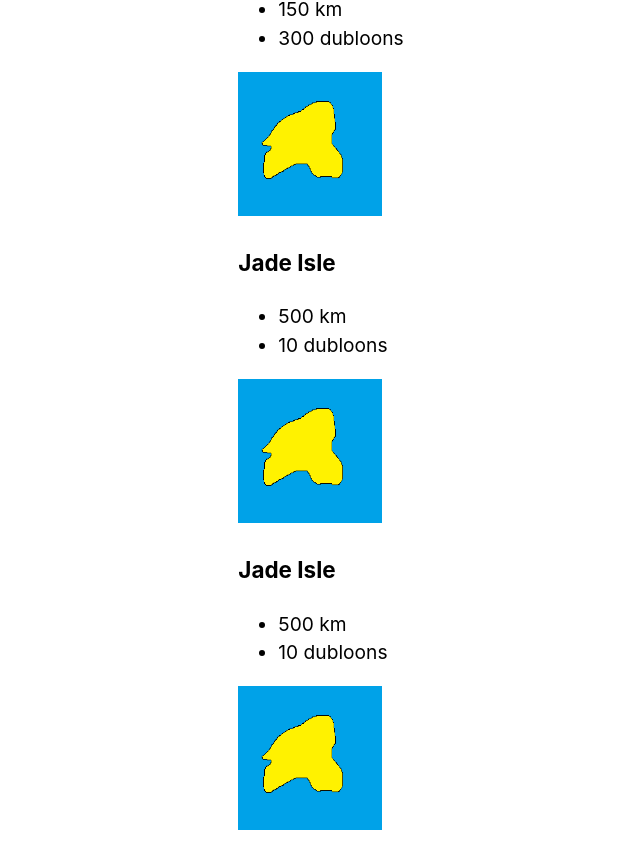
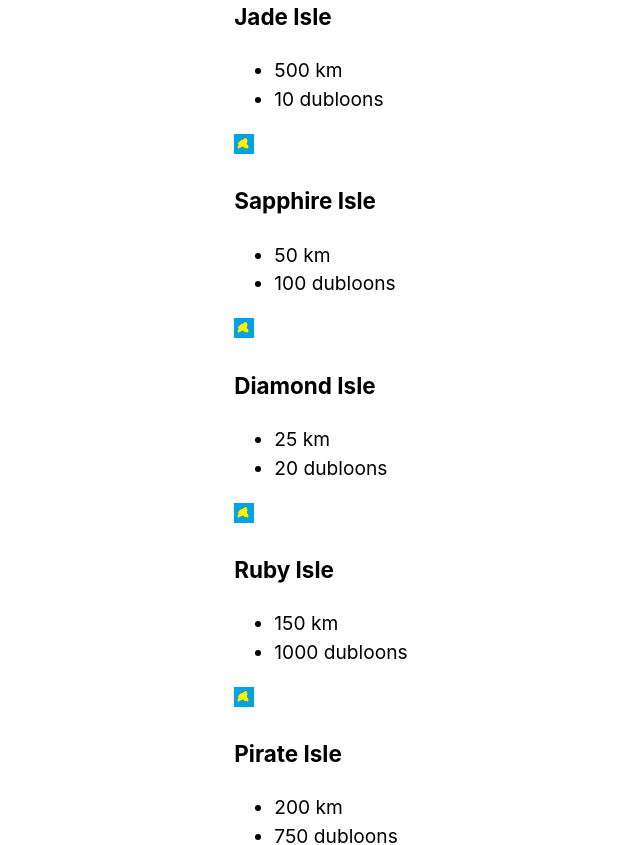
Before and after one commit to george-kirby/looty, a Next.js app: page / in a window 1280 px wide. Shown: the part 1187-2032 px from the top of the page, without its empty margins (319-959 px from the left). Built offline with nearby package versions, Linux system fonts and the light colour scheme.

Commit message:
update loots data

```diff
--- a/components/LootCard.js
+++ b/components/LootCard.js
@@ -8,8 +8,8 @@ export default function LootCard( { loot } ) {
             <Image
               priority
               src={image.src}
-              height={144}
-              width={144}
+              height={20}
+              width={20}
               alt={image.alt}
             />
             <h3>{loot.title}</h3>
--- a/data/lootsData.js
+++ b/data/lootsData.js
@@ -23,30 +23,39 @@ const loots = [
     },
     {
         id: 3,
-        title: "Jade Isle",
-        slug: "jade-isle",
-        dangers: ["unknown"],
-        distance: 500,
-        value: 10,
-        description: "Why even bother? So far away for such little wealth! Unless there's more than meets the eye..."
+        title: "Sapphire Isle",
+        slug: "sapphire-isle",
+        dangers: ["quicksand", "snakes"],
+        distance: 50,
+        value: 100,
+        description: "Looks like a great deal"
     },
     {
         id: 4,
-        title: "Jade Isle",
-        slug: "jade-isle",
-        dangers: ["unknown"],
-        distance: 500,
-        value: 10,
-        description: "Why even bother? So far away for such little wealth! Unless there's more than meets the eye..."
+        title: "Diamond Isle",
+        slug: "diamond-isle",
+        dangers: ["dodos"],
+        distance: 25,
+        value: 20,
+        description: "Bit of a misleading name"
     },
     {
         id: 5,
-        title: "Jade Isle",
-        slug: "jade-isle",
-        dangers: ["unknown"],
-        distance: 500,
-        value: 10,
-        description: "Why even bother? So far away for such little wealth! Unless there's more than meets the eye..."
+        title: "Ruby Isle",
+        slug: "ruby-isle",
+        dangers: ["version incompatibility"],
+        distance: 150,
+        value: 1000,
+        description: "Something more valuable than gems...documentation!"
+    },
+    {
+        id: 6,
+        title: "Pirate Isle",
+        slug: "pirate-isle",
+        dangers: ["snakes", "pirates"],
+        distance: 200,
+        value: 750,
+        description: "Best keep your wits about you!"
     },
 ]
 
```
